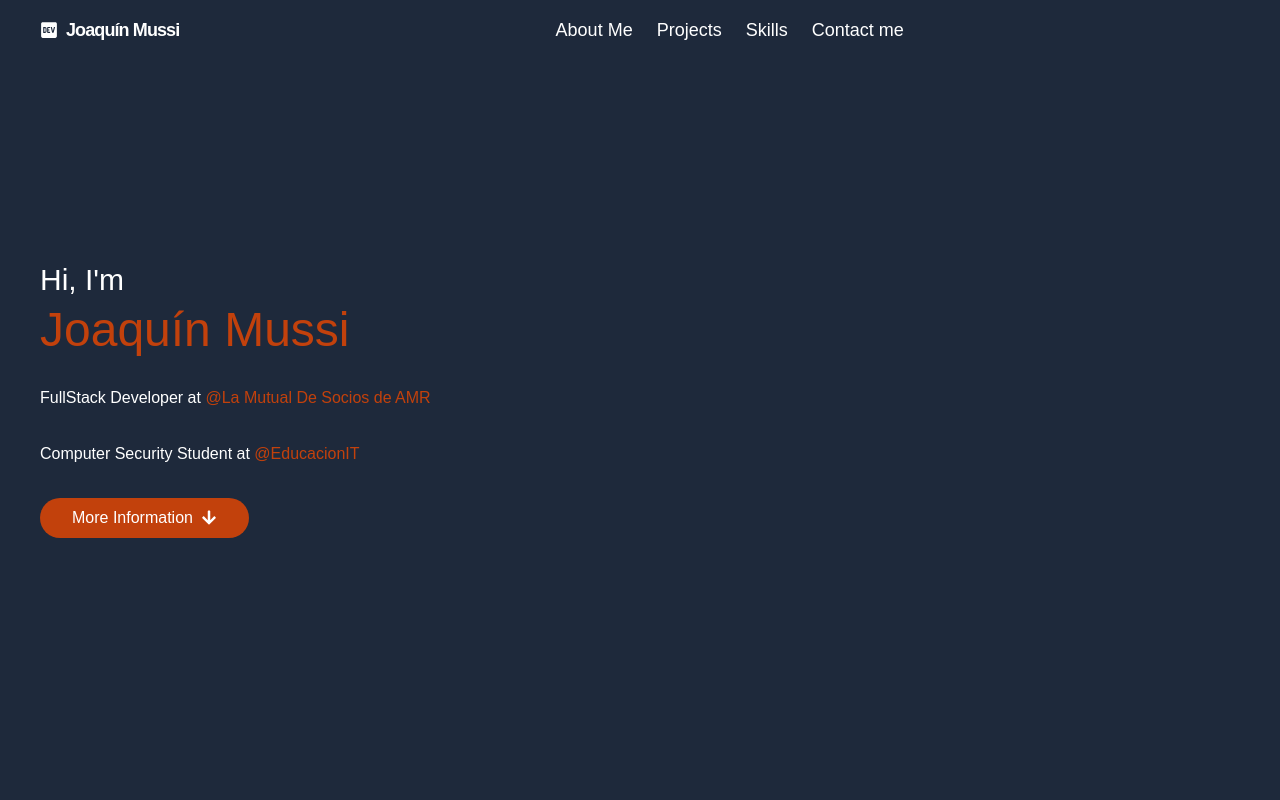
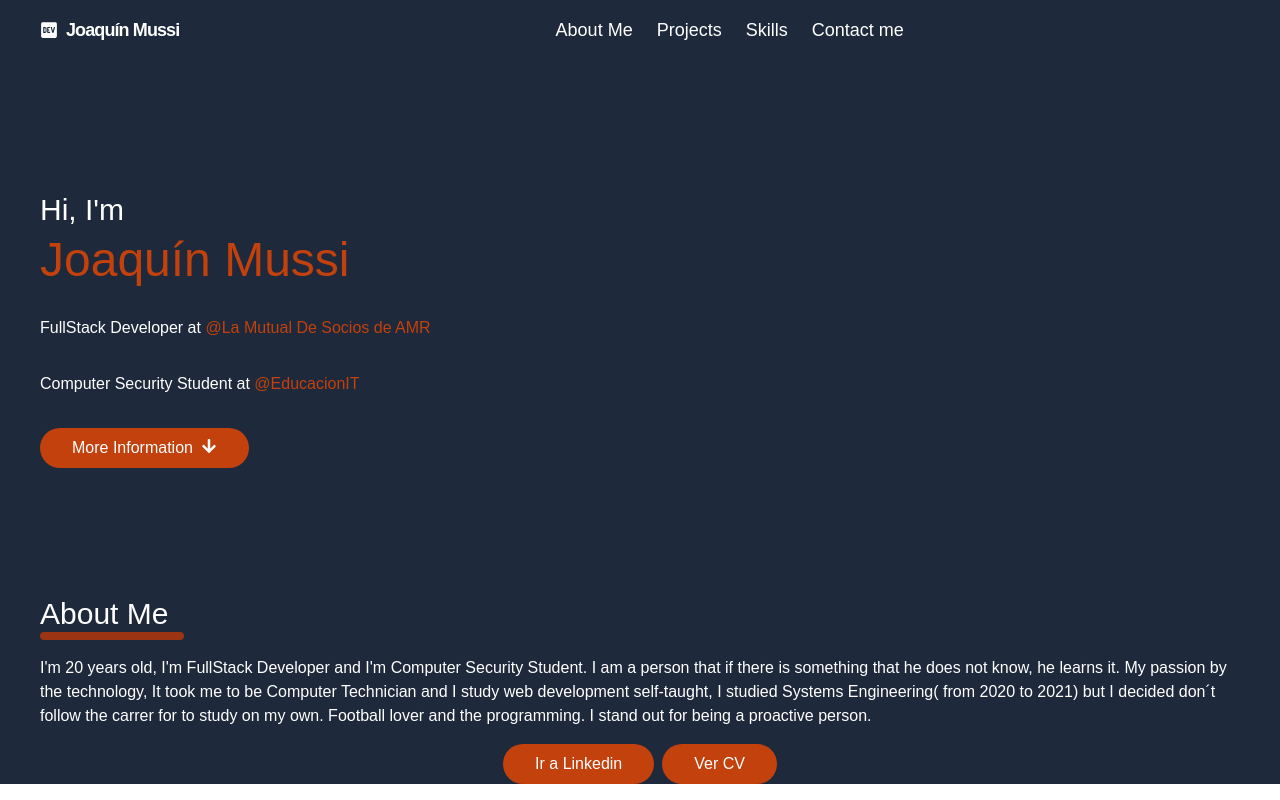
Before and after one commit to MussiDev/Portfolio-Personal, a Next.js app: page / in a window 1280 px wide. Shown: the top 800 px of the page. Built offline with nearby package versions, Linux system fonts and the light colour scheme.

Commit message:
done styles

```diff
--- a/common/Button.tsx
+++ b/common/Button.tsx
@@ -10,7 +10,8 @@ const Button = (props: button) => {
 		<Link href={`${href}`} target='_blank'>
 			<motion.button
 				className='flex items-center gap-2 text-md '
-				whileHover={{ scale: 1.1, transition: { duration: 0.4 } }}>
+				whileHover={{ scale: 1.1, transition: { duration: 0.4 } }}
+				>
 				{title}
 				{icon === "arrowDown" && (
 					<motion.span
--- a/common/Title.tsx
+++ b/common/Title.tsx
@@ -6,7 +6,7 @@ const Title = (props: title) => {
 	return (
 		<h3 className='text-2xl'>
 			{title}
-			<span className='text-orange-700 '> {text}</span>
+			<span className='text-orange-700 font-bold'> {text}</span>
 		</h3>
 	);
 };
--- a/components/About/About.tsx
+++ b/components/About/About.tsx
@@ -23,9 +23,7 @@ const About = () => {
 	}, []);
 
 	return (
-		<section
-			id='about'
-			className='flex flex-col justify-center h-screen gap-4 px-10 pb-10'>
+		<section id='about' className='flex flex-col justify-center  gap-4 '>
 			<div>
 				<h1 className='text-3xl'>About Me</h1>
 				<p className='h-2 bg-orange-800 rounded-full w-36' />
--- a/components/Home/Home.tsx
+++ /dev/null
@@ -1,16 +0,0 @@
-import React from "react";
-import About from "../About/About";
-import Main from "../Main/Main";
-import Navbar from "../Navbar/Navbar";
-
-const Home = () => {
-	return (
-		<div className='text-white bg-slate-800'>
-			<Navbar />
-			<Main />
-			<About />
-		</div>
-	);
-};
-
-export default Home;
--- a/components/Main/Main.tsx
+++ b/components/Main/Main.tsx
@@ -5,10 +5,10 @@ import Button from "../../common/Button";
 
 const Main = () => {
 	return (
-		<section className='flex flex-col justify-center h-screen gap-8 px-10'>
+		<section className='flex flex-col justify-center gap-8 pt-48'>
 			<div className='flex flex-col gap-2 text-3xl font-light text-white '>
 				Hi, I'm
-				<h3 className='text-5xl font-normal text-orange-700'>Joaquín Mussi</h3>
+				<h3 className='text-5xl font-normal text-orange-700 '>Joaquín Mussi</h3>
 			</div>
 			<Title
 				title='FullStack Developer at'
--- a/pages/index.tsx
+++ b/pages/index.tsx
@@ -1,5 +1,7 @@
 import Head from "next/head";
-import Home from "../components/Home/Home";
+import About from "../components/About/About";
+import Main from "../components/Main/Main";
+import Navbar from "../components/Navbar/Navbar";
 
 const Index = () => {
 	return (
@@ -10,8 +12,12 @@ const Index = () => {
 				<link rel='icon' href='/favicon.ico' />
 			</Head>
 
-			<main>
-				<Home />
+			<main className='text-white bg-slate-800 '>
+				<Navbar />
+				<section className='px-10 flex flex-col gap-32'>
+					<Main />
+					<About />
+				</section>
 			</main>
 		</>
 	);
--- a/styles/globals.css
+++ b/styles/globals.css
@@ -3,6 +3,19 @@
 	button {
 		@apply px-8 py-2 bg-orange-700 rounded-full hover:bg-white hover:text-orange-700;
 	}
+}
+*::-webkit-scrollbar {
+	width: 12px;
+}
+
+*::-webkit-scrollbar-track {
+	background: rgb(30 41 59);
+}
+
+*::-webkit-scrollbar-thumb {
+	background-color: rgb(194 65 12);
+	border-radius: 14px;
+	border: 3px solid rgb(30 41 59);
 }
 @tailwind components;
 @tailwind utilities;
```
